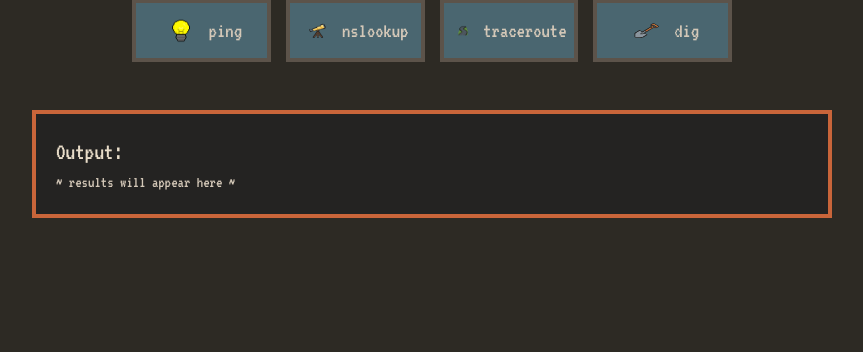
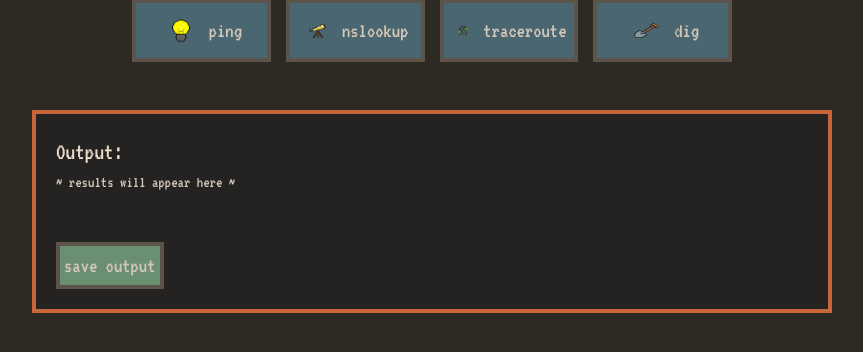
Before and after one commit to jleuth/apcsp-gui, a Flask app: page / in a window 1280 px wide. Shown: the part 275-627 px from the top of the page, without its empty margins (208-1071 px from the left). Run offline with Flask 3, Linux system fonts and the light colour scheme; some libraries are stand-ins or nearby versions.

Commit message:
this should be all done

```diff
--- a/app.py
+++ b/app.py
@@ -38,5 +38,16 @@ def run_tool():
 
     return jsonify({'output': output})
 
+@app.route('/save', methods=['POST'])
+def save():
+    output = request.json.get('output')
+
+    if not output:
+        return jsonify({'error': 'No output to save'}), 400
+
+    with open('output.txt', 'w') as f:
+        f.write(output)
+    return jsonify({'filename': 'output.txt'})
+
 if __name__ == '__main__':
     app.run(debug=True)
--- a/templates/index.html
+++ b/templates/index.html
@@ -30,11 +30,18 @@
 
             <br/>
             <br/>
-
             <div id="output" class="text-[1rem] bg-[#242322] border-4 border-[#c9653a] p-5 max-w-[800px] mx-auto">
                 <h1 class="text-[1.5rem] text-[#e8dcc8]">Output:</h1>
                 <p>~ results will appear here ~</p>
+
+                <br/>
+                <br/>
+
+                <button onclick="saveOutput()" class="text-[1.3rem] p-1 bg-[#6b8f71] text-[#d4c8b8] border-4 border-[#5c534a] cursor-pointer hover:bg-[#7b9f81]">save output</button>
             </div>
+
+
+
 
             <script>
                 const output = document.getElementById('output');
@@ -64,6 +71,14 @@
                         buttons.forEach(b => b.disabled = false);
                     });
                 }
+
+                function saveOutput() {
+                    fetch('/save', {
+                        method: 'POST',
+                        headers: {'Content-Type': 'application/json'},
+                        body: JSON.stringify({ output: output.textContent })
+                    });
+                }
             </script>
         </body>
     </head>
```
